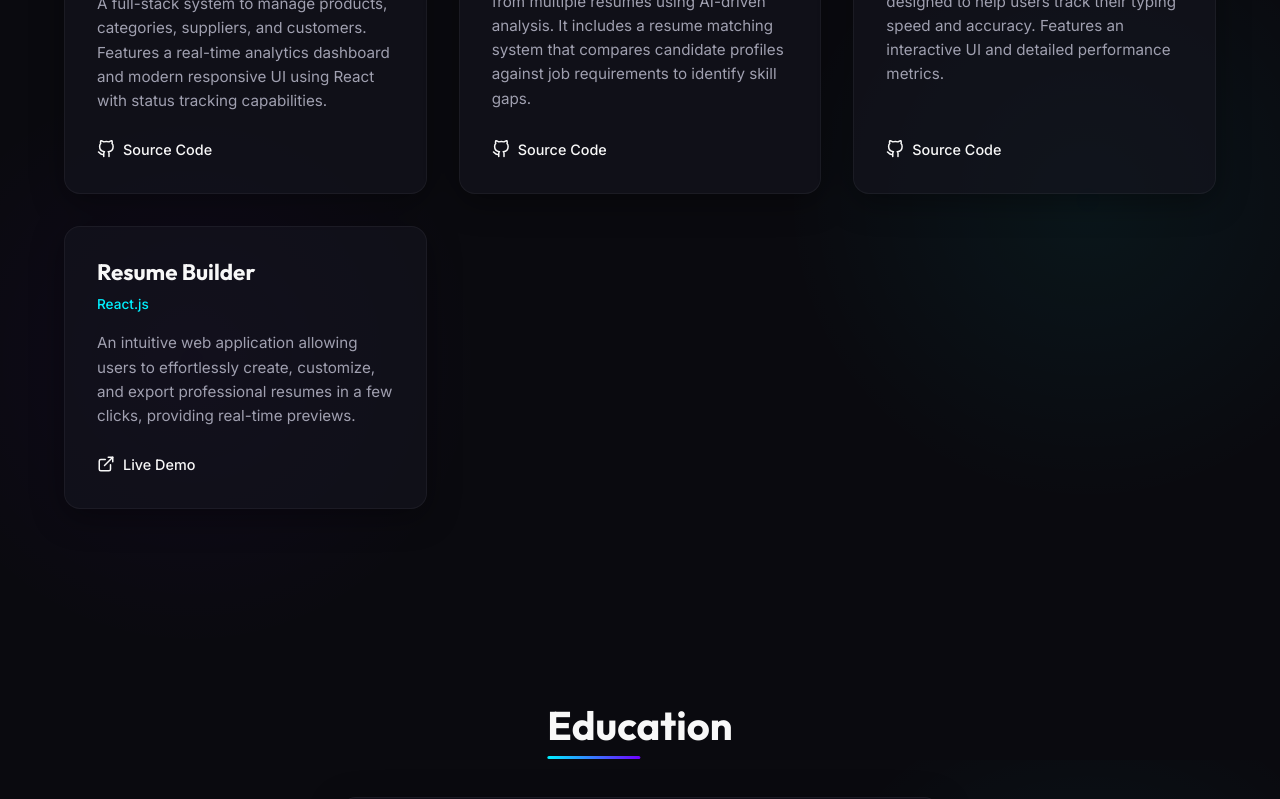
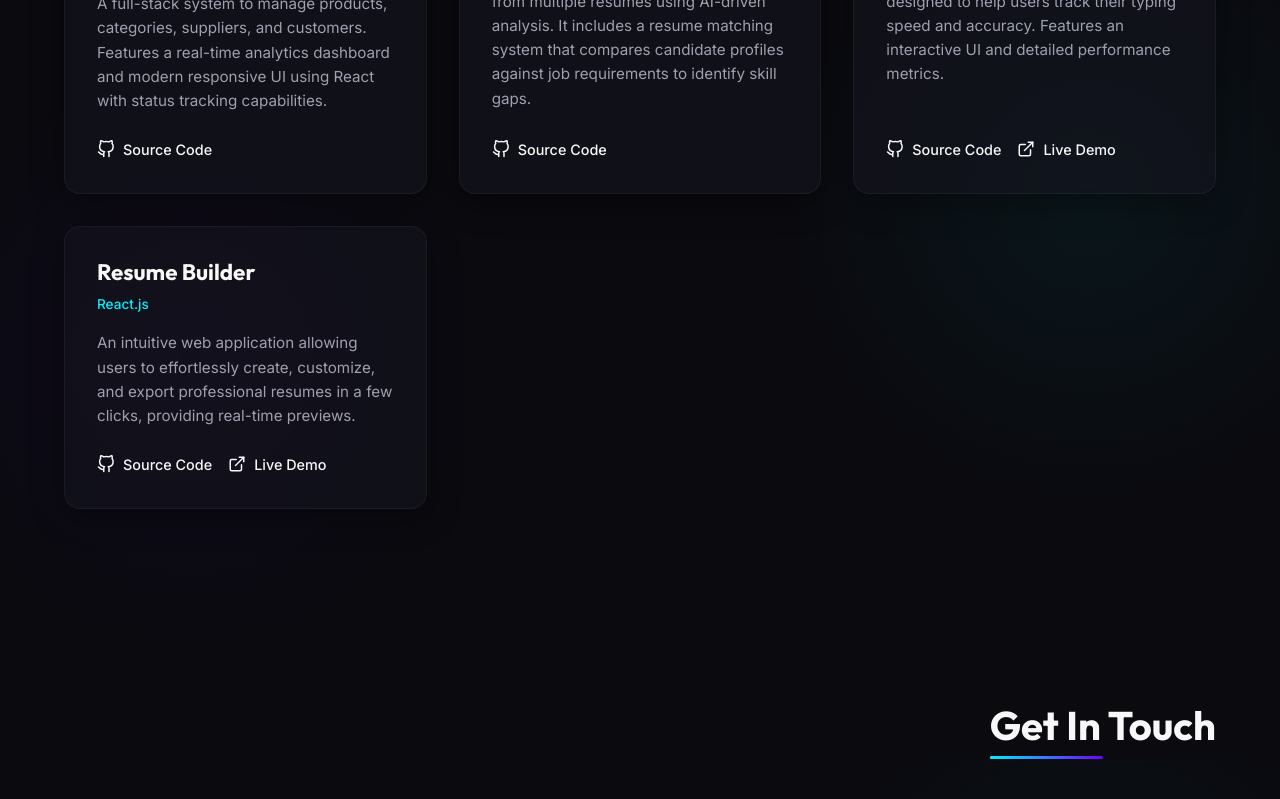
Before and after one commit to Nayanvavadiya/Portfolio, a React (Vite) app: page / in a window 1280 px wide. Shown: the part 3240-4039 px from the top of the page. Built offline with nearby package versions, Linux system fonts and the light colour scheme.

Commit message:
update projects with live demo links

```diff
--- a/src/App.jsx
+++ b/src/App.jsx
@@ -241,6 +241,10 @@ function App() {
                 <svg width="18" height="18" viewBox="0 0 24 24" fill="none" stroke="currentColor" strokeWidth="2" strokeLinecap="round" strokeLinejoin="round"><path d="M9 19c-5 1.5-5-2.5-7-3m14 6v-3.87a3.37 3.37 0 0 0-.94-2.61c3.14-.35 6.44-1.54 6.44-7A5.44 5.44 0 0 0 20 4.77 5.07 5.07 0 0 0 19.91 1S18.73.65 16 2.48a13.38 13.38 0 0 0-7 0C6.27.65 5.09 1 5.09 1A5.07 5.07 0 0 0 5 4.77a5.44 5.44 0 0 0-1.5 3.78c0 5.42 3.3 6.61 6.44 7A3.37 3.37 0 0 0 9 18.13V22"></path></svg>
                 Source Code
               </a>
+              <a href="https://monkey-type-clone-eight.vercel.app/" target="_blank" rel="noreferrer" className="project-link hover:text-cyan-400">
+                <svg width="18" height="18" viewBox="0 0 24 24" fill="none" stroke="currentColor" strokeWidth="2" strokeLinecap="round" strokeLinejoin="round"><path d="M18 13v6a2 2 0 0 1-2 2H5a2 2 0 0 1-2-2V8a2 2 0 0 1 2-2h6"></path><polyline points="15 3 21 3 21 9"></polyline><line x1="10" y1="14" x2="21" y2="3"></line></svg>
+                Live Demo
+              </a>
             </div>
           </div>
 
@@ -253,7 +257,11 @@ function App() {
               An intuitive web application allowing users to effortlessly create, customize, and export professional resumes in a few clicks, providing real-time previews.
             </p>
             <div className="project-links">
-              <a href="#" className="project-link hover:text-cyan-400">
+              <a href="https://github.com/Nayanvavadiya/Resume-builder" target="_blank" rel="noreferrer" className="project-link hover:text-cyan-400">
+                <svg width="18" height="18" viewBox="0 0 24 24" fill="none" stroke="currentColor" strokeWidth="2" strokeLinecap="round" strokeLinejoin="round"><path d="M9 19c-5 1.5-5-2.5-7-3m14 6v-3.87a3.37 3.37 0 0 0-.94-2.61c3.14-.35 6.44-1.54 6.44-7A5.44 5.44 0 0 0 20 4.77 5.07 5.07 0 0 0 19.91 1S18.73.65 16 2.48a13.38 13.38 0 0 0-7 0C6.27.65 5.09 1 5.09 1A5.07 5.07 0 0 0 5 4.77a5.44 5.44 0 0 0-1.5 3.78c0 5.42 3.3 6.61 6.44 7A3.37 3.37 0 0 0 9 18.13V22"></path></svg>
+                Source Code
+              </a>
+              <a href="https://nynresumebuilder.vercel.app/" target="_blank" rel="noreferrer" className="project-link hover:text-cyan-400">
                 <svg width="18" height="18" viewBox="0 0 24 24" fill="none" stroke="currentColor" strokeWidth="2" strokeLinecap="round" strokeLinejoin="round"><path d="M18 13v6a2 2 0 0 1-2 2H5a2 2 0 0 1-2-2V8a2 2 0 0 1 2-2h6"></path><polyline points="15 3 21 3 21 9"></polyline><line x1="10" y1="14" x2="21" y2="3"></line></svg>
                 Live Demo
               </a>
@@ -263,7 +271,7 @@ function App() {
         </div>
       </section>
 
-      {/* Education Section */}
+      {/* Education Section
       <section id="education" className="scroll-animate" style={{ opacity: 0 }}>
         <h2 className="section-title">Education</h2>
         <div className="glass-panel education-card">
@@ -274,7 +282,7 @@ function App() {
           </div>
           <div className="education-score">CGPA: 8.09</div>
         </div>
-      </section>
+      </section> */}
 
       {/* Contact Section */}
       <section id="contact" className="contact-section scroll-animate" style={{ opacity: 0 }}>
```
